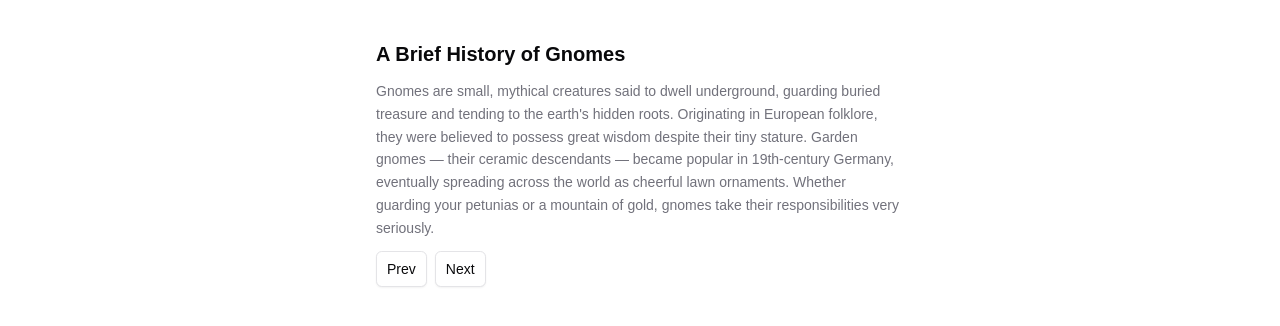
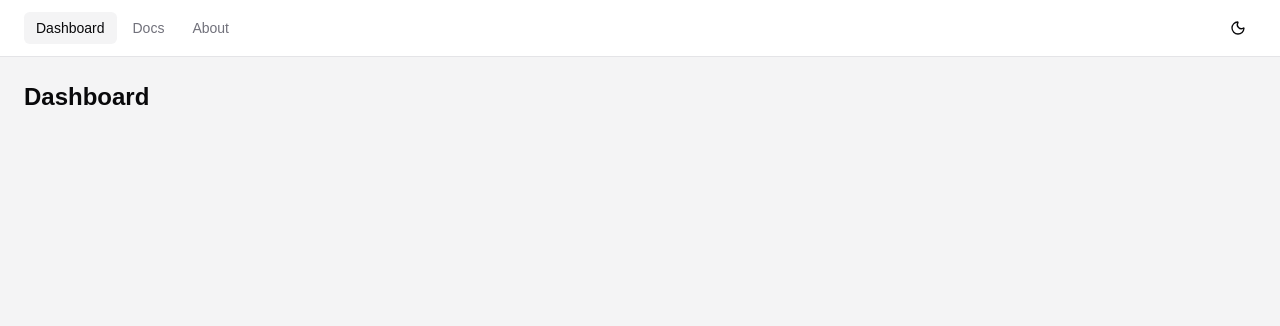
Before and after one commit to maisonm/waterkeeper_tampa_bay, a React (Vite) app in the folder frontend/client/: page / in a window 1280 px wide. Shown: the top 326 px of the page. Built offline with nearby package versions, Linux system fonts and the light colour scheme.

Commit message:
setup initial routers, theme context, nav routes and base page routes

```diff
--- a/frontend/client/package.json
+++ b/frontend/client/package.json
@@ -18,6 +18,7 @@
     "radix-ui": "^1.4.3",
     "react": "^19.2.6",
     "react-dom": "^19.2.6",
+    "react-router-dom": "^7.16.0",
     "shadcn": "^4.8.2",
     "tailwind-merge": "^3.6.0",
     "tailwindcss": "^4.3.0",
--- a/frontend/client/src/App.tsx
+++ b/frontend/client/src/App.tsx
@@ -1,25 +1,31 @@
-import { Button } from "@/components/ui/button"
+import { createBrowserRouter, RouterProvider } from "react-router-dom"
+import { ThemeProvider } from "@/context/ThemeContext"
+import DashboardLayout from "@/layout/DashboardLayout"
+import DocsLayout from "@/layout/DocsLayout"
+import AboutLayout from "@/layout/AboutLayout"
+import DashboardPage from "@/features/dashboard/DashboardPage"
+import DocsPage from "@/features/docs/DocsPage"
+import AboutPage from "@/features/about/AboutPage"
 
-function App() {
+const router = createBrowserRouter([
+  {
+    path: "/",
+    element: <DashboardLayout><DashboardPage /></DashboardLayout>,
+  },
+  {
+    path: "/docs",
+    element: <DocsLayout><DocsPage /></DocsLayout>,
+  },
+  {
+    path: "/about",
+    element: <AboutLayout><AboutPage /></AboutLayout>,
+  },
+])
+
+export default function App() {
   return (
-    <div className="max-w-xl mx-auto px-6 py-10 space-y-10">
-      <div className="space-y-3">
-        <h2 className="text-xl font-semibold text-foreground">A Brief History of Gnomes</h2>
-        <p className="text-sm leading-relaxed text-muted-foreground">
-          Gnomes are small, mythical creatures said to dwell underground, guarding buried treasure
-          and tending to the earth's hidden roots. Originating in European folklore, they were
-          believed to possess great wisdom despite their tiny stature. Garden gnomes — their
-          ceramic descendants — became popular in 19th-century Germany, eventually spreading
-          across the world as cheerful lawn ornaments. Whether guarding your petunias or a
-          mountain of gold, gnomes take their responsibilities very seriously.
-        </p>
-        <div className="flex gap-2">
-          <Button variant="outline">Prev</Button>
-          <Button variant="outline">Next</Button>
-        </div>
-      </div>
-    </div>
+    <ThemeProvider>
+      <RouterProvider router={router} />
+    </ThemeProvider>
   )
 }
-
-export default App
--- /dev/null
+++ b/frontend/client/src/components/Navbar.tsx
@@ -0,0 +1,39 @@
+import { NavLink } from "react-router-dom"
+import { Moon, Sun } from "lucide-react"
+import { Button } from "@/components/ui/button"
+import { useTheme } from "@/context/ThemeContext"
+import { navRoutes } from "@/router/routes"
+
+export default function Navbar() {
+  const { theme, toggle } = useTheme()
+
+  return (
+    <header className="sticky top-0 z-50 w-full border-b border-border bg-background">
+      <div className="mx-auto flex h-14 max-w-screen-xl items-center justify-between px-6">
+        <nav className="flex items-center gap-1">
+          {navRoutes.map(({ path, label }) => (
+            <NavLink
+              key={path}
+              to={path}
+              end={path === "/"}
+              className={({ isActive }) =>
+                [
+                  "rounded-md px-3 py-1.5 text-sm font-medium transition-colors",
+                  isActive
+                    ? "bg-muted text-foreground"
+                    : "text-muted-foreground hover:bg-muted hover:text-foreground",
+                ].join(" ")
+              }
+            >
+              {label}
+            </NavLink>
+          ))}
+        </nav>
+
+        <Button variant="ghost" size="icon" onClick={toggle} aria-label="Toggle theme">
+          {theme === "dark" ? <Sun className="size-4" /> : <Moon className="size-4" />}
+        </Button>
+      </div>
+    </header>
+  )
+}
--- /dev/null
+++ b/frontend/client/src/context/ThemeContext.tsx
@@ -0,0 +1,38 @@
+import { createContext, useContext, useEffect, useState, type ReactNode } from "react"
+
+type Theme = "light" | "dark"
+
+type ThemeContextValue = {
+  theme: Theme
+  toggle: () => void
+}
+
+const ThemeContext = createContext<ThemeContextValue | null>(null)
+
+export function ThemeProvider({ children }: { children: ReactNode }) {
+  const [theme, setTheme] = useState<Theme>(() => {
+    const stored = localStorage.getItem("theme")
+    if (stored === "dark" || stored === "light") return stored
+    return "light"
+  })
+
+  useEffect(() => {
+    const root = document.documentElement
+    root.classList.toggle("dark", theme === "dark")
+    localStorage.setItem("theme", theme)
+  }, [theme])
+
+  const toggle = () => setTheme(prev => (prev === "dark" ? "light" : "dark"))
+
+  return (
+    <ThemeContext.Provider value={{ theme, toggle }}>
+      {children}
+    </ThemeContext.Provider>
+  )
+}
+
+export function useTheme(): ThemeContextValue {
+  const ctx = useContext(ThemeContext)
+  if (!ctx) throw new Error("useTheme must be used within a ThemeProvider")
+  return ctx
+}
--- /dev/null
+++ b/frontend/client/src/features/about/AboutPage.tsx
@@ -0,0 +1,7 @@
+export default function AboutPage() {
+  return (
+    <div className="p-6">
+      <h1 className="text-2xl font-semibold text-foreground">About</h1>
+    </div>
+  )
+}
--- /dev/null
+++ b/frontend/client/src/features/dashboard/DashboardPage.tsx
@@ -0,0 +1,7 @@
+export default function DashboardPage() {
+  return (
+    <div className="p-6">
+      <h1 className="text-2xl font-semibold text-foreground">Dashboard</h1>
+    </div>
+  )
+}
--- /dev/null
+++ b/frontend/client/src/features/docs/DocsPage.tsx
@@ -0,0 +1,7 @@
+export default function DocsPage() {
+  return (
+    <div className="p-6">
+      <h1 className="text-2xl font-semibold text-foreground">Docs</h1>
+    </div>
+  )
+}
--- /dev/null
+++ b/frontend/client/src/layout/AboutLayout.tsx
@@ -0,0 +1,10 @@
+import Navbar from "@/components/Navbar"
+
+export default function AboutLayout({ children }: { children: React.ReactNode }) {
+  return (
+    <div className="min-h-screen flex flex-col">
+      <Navbar />
+      <main className="flex-1 bg-muted">{children}</main>
+    </div>
+  )
+}
--- /dev/null
+++ b/frontend/client/src/layout/DashboardLayout.tsx
@@ -0,0 +1,10 @@
+import Navbar from "@/components/Navbar"
+
+export default function DashboardLayout({ children }: { children: React.ReactNode }) {
+  return (
+    <div className="min-h-screen flex flex-col">
+      <Navbar />
+      <main className="flex-1 bg-muted">{children}</main>
+    </div>
+  )
+}
--- /dev/null
+++ b/frontend/client/src/layout/DocsLayout.tsx
@@ -0,0 +1,10 @@
+import Navbar from "@/components/Navbar"
+
+export default function DocsLayout({ children }: { children: React.ReactNode }) {
+  return (
+    <div className="min-h-screen flex flex-col">
+      <Navbar />
+      <main className="flex-1 bg-muted">{children}</main>
+    </div>
+  )
+}
--- /dev/null
+++ b/frontend/client/src/router/routes.ts
@@ -0,0 +1,7 @@
+export const navRoutes = [
+  { path: "/", label: "Dashboard" },
+  { path: "/docs", label: "Docs" },
+  { path: "/about", label: "About" },
+] as const
+
+export type NavRoute = (typeof navRoutes)[number]
```
Also changed, not shown: 1 other file (tests, documents, lock files or other folders).
